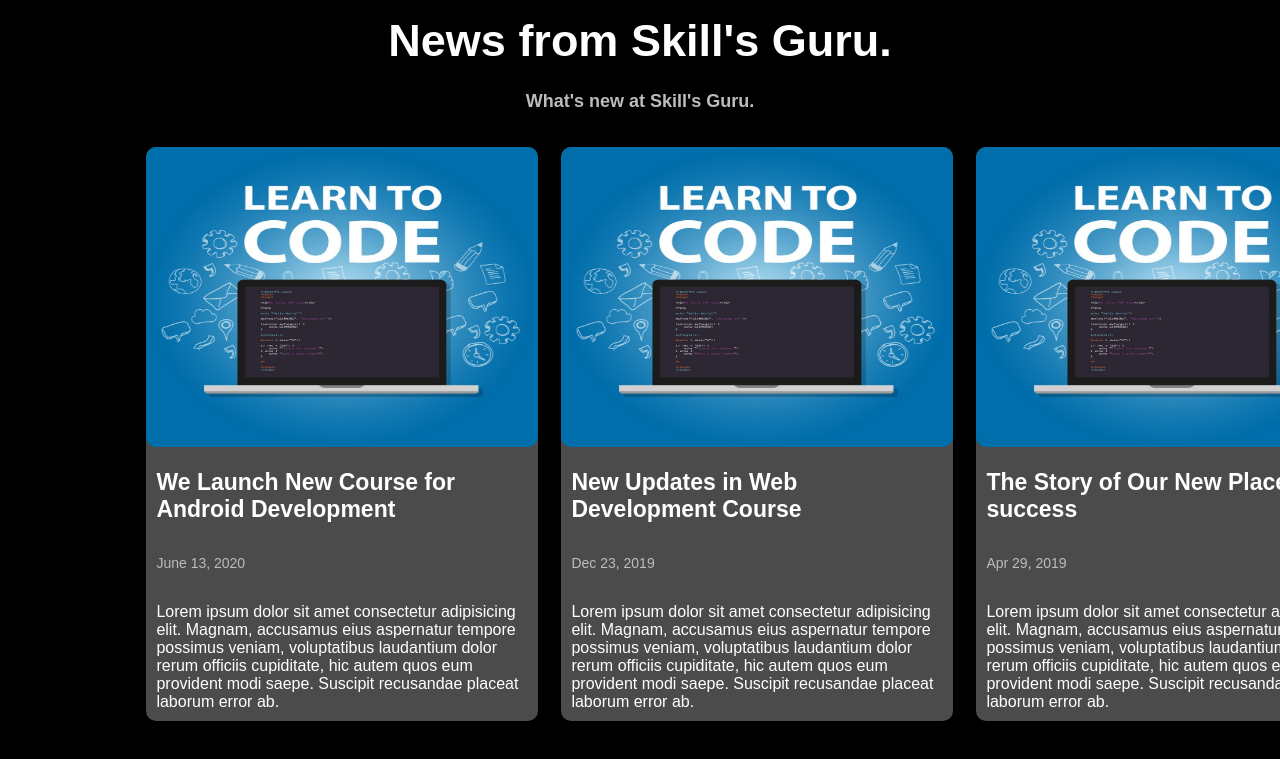
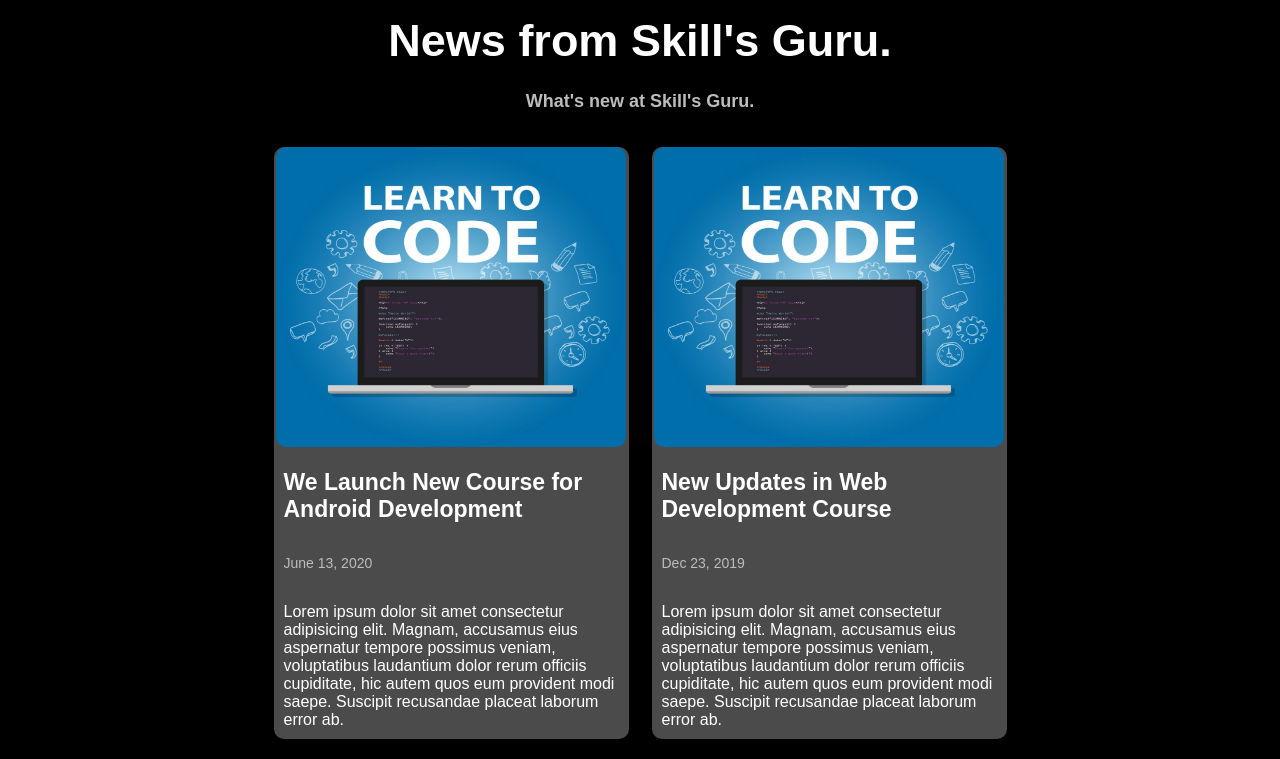
Before and after one commit to SutharKarankumar/Encryptix-Task-1, a plain HTML site: page index.html in a window 1280 px wide. Shown: the part 3380-4139 px from the top of the page. Drawn offline with Linux system fonts and the light colour scheme.

Commit message:
Modify Feature

```diff
--- a/style.css
+++ b/style.css
@@ -386,7 +386,8 @@ main {
     max-width: 80%;
     margin: 23px auto;
     display: grid;
-    grid-template-columns: 1fr 1fr 1fr;
+    grid-template-columns: repeat(auto-fit, 355px);
+    justify-content: center;
     gap: 23px;
 }
 
@@ -401,7 +402,7 @@ main {
 
 .blog .blog-news .news img {
     height: 300px;
-    width: 392px;
+    width: 350px;
     margin: auto;
     border-radius: 10px;
 }
```
